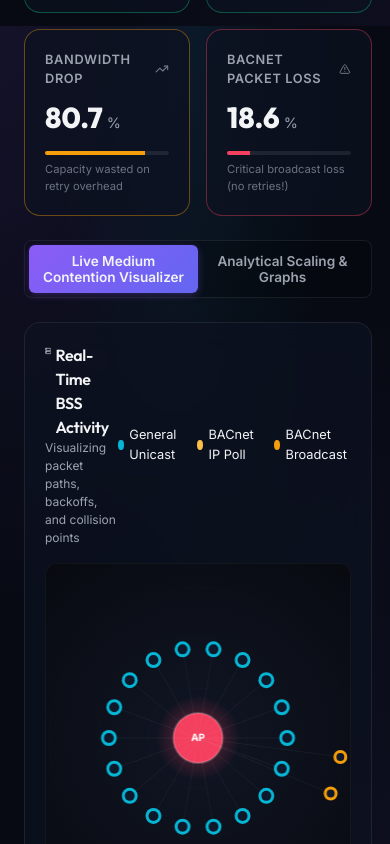
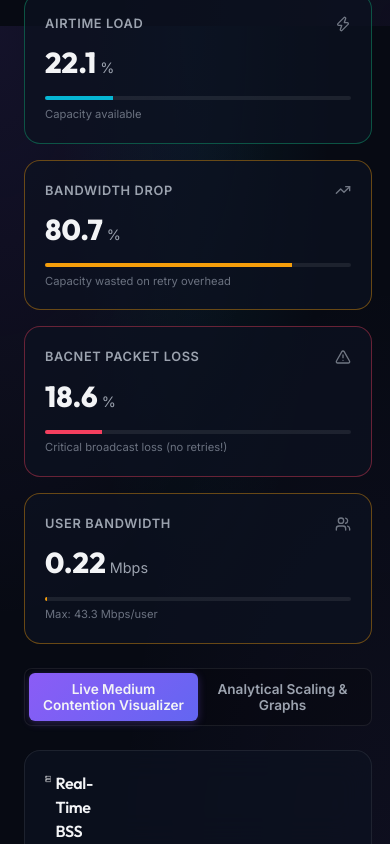
Before and after one commit to ACE-IoT-Solutions/wifi-bacnet-simulator, a React (Vite) app: page / in a window 390 px wide. Shown: the part 1662-2506 px from the top of the page. Built offline with nearby package versions, Linux system fonts and the light colour scheme.

Commit message:
feat: Add theoretical and likely user bandwidth metrics

```diff
--- a/src/App.css
+++ b/src/App.css
@@ -326,13 +326,25 @@ input:checked + .toggle-slider:before {
 /* Metrics Dashboard Grid */
 .metrics-grid {
   display: grid;
-  grid-template-columns: repeat(4, 1fr);
+  grid-template-columns: repeat(5, 1fr);
   gap: 1rem;
+}
+
+@media (max-width: 1250px) {
+  .metrics-grid {
+    grid-template-columns: repeat(3, 1fr);
+  }
 }
 
 @media (max-width: 800px) {
   .metrics-grid {
     grid-template-columns: repeat(2, 1fr);
+  }
+}
+
+@media (max-width: 500px) {
+  .metrics-grid {
+    grid-template-columns: 1fr;
   }
 }
 
--- a/src/App.jsx
+++ b/src/App.jsx
@@ -655,6 +655,15 @@ function App() {
   const isSaturated = metrics.isSaturated;
   const isSevereLoss = metrics.bacnetLossRate > 15;
 
+  // Compute theoretical vs likely user bandwidths
+  const theoreticalUserBandwidth = numUsers > 0
+    ? (WIFI_STANDARDS[wifiStandardId].maxUnicastRate / 1e6) / numUsers
+    : (WIFI_STANDARDS[wifiStandardId].maxUnicastRate / 1e6);
+
+  const likelyUserBandwidth = numUsers > 0
+    ? metrics.throughputs.actualUser / numUsers
+    : 0;
+
   return (
     <div className="app-container">
       {/* HEADER SECTION */}
@@ -969,6 +978,32 @@ function App() {
                 }
               </span>
             </div>
+
+            {/* Metric 5: User Bandwidth (Theoretical vs Likely) */}
+            <div className={`metric-card ${likelyUserBandwidth < (theoreticalUserBandwidth * 0.5) ? 'warning' : 'success'}`}>
+              <div className="metric-header">
+                <span>User Bandwidth</span>
+                <Users size={16} />
+              </div>
+              <div className="metric-value-container">
+                <span className="metric-value">
+                  {numUsers > 0 ? likelyUserBandwidth.toFixed(2) : '0.00'}
+                </span>
+                <span className="metric-unit">Mbps</span>
+              </div>
+              <div className="metric-bar-bg">
+                <div
+                  className="metric-bar-fill"
+                  style={{
+                    width: `${theoreticalUserBandwidth > 0 ? (likelyUserBandwidth / theoreticalUserBandwidth) * 100 : 0}%`,
+                    backgroundColor: likelyUserBandwidth < (theoreticalUserBandwidth * 0.5) ? 'var(--accent-amber)' : 'var(--accent-emerald)'
+                  }}
+                ></div>
+              </div>
+              <span className="metric-desc">
+                Max: {numUsers > 0 ? theoreticalUserBandwidth.toFixed(1) : (WIFI_STANDARDS[wifiStandardId].maxUnicastRate / 1e6).toFixed(1)} Mbps/user
+              </span>
+            </div>
           </div>
 
           {/* Segmented Tab Select for Visualization / Graphs */}
```
